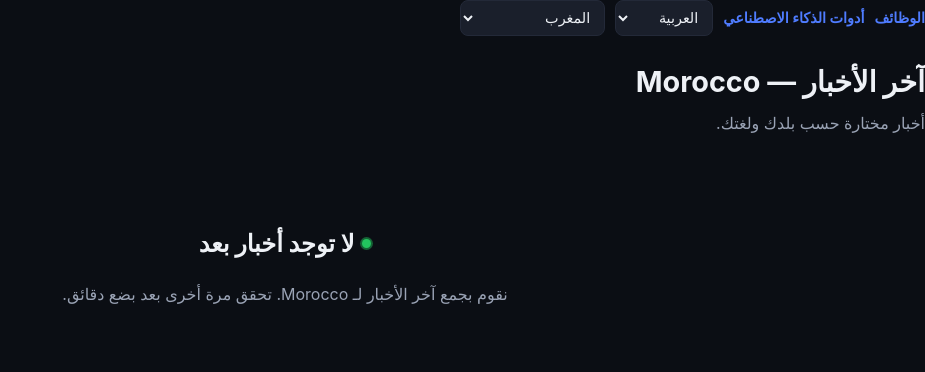
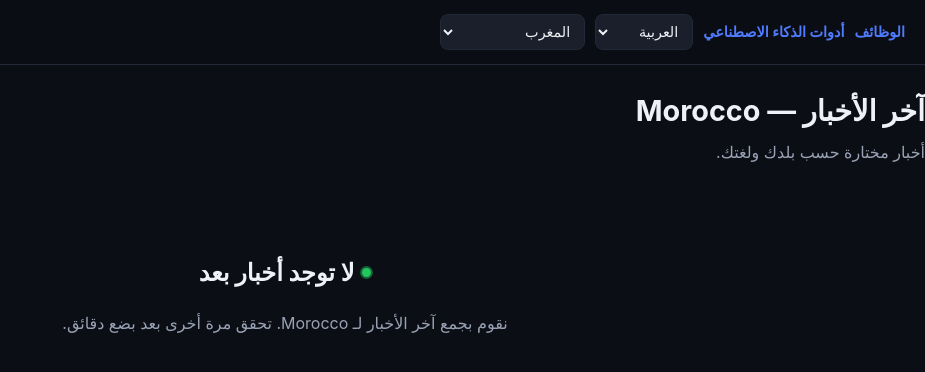
Before and after one commit to Zakaria-Bandadi-dev/corvx, a Flask app: page / in a window 1280 px wide. Shown: the top 372 px of the page, without its empty margins (355-1280 px from the left). Run offline with Flask 3, Linux system fonts and the light colour scheme; data that the repository does not hold is empty; some libraries are stand-ins or nearby versions.

Commit message:
Update home.html

```diff
--- a/templates/home.html
+++ b/templates/home.html
@@ -198,7 +198,7 @@
 <!-- ============================================================
      CONTROLS
 ============================================================ -->
-
+<header class="site-header">
 <div class="controls">
 
 
@@ -288,7 +288,7 @@
     </form>
 
 </div>
-
+</header>
 
 
 <!-- ============================================================
```
